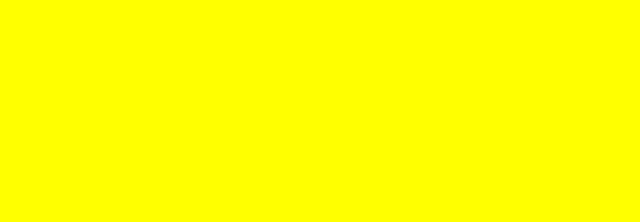
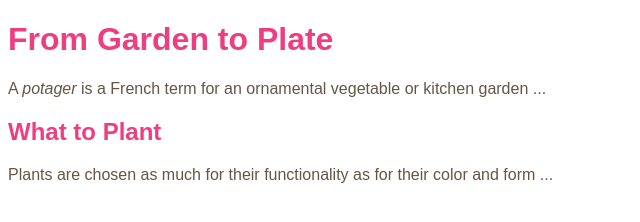
Before and after one commit to erenyalciin/html-css, a plain HTML site: page Part01/Index.html in a window 1280 px wide. Shown: the whole page, without its empty margins (0-640 px from the left). Drawn offline with Linux system fonts and the light colour scheme.

Commit message:
Introducing CSS

```diff
--- a/Part01/Index.html
+++ b/Part01/Index.html
@@ -1,17 +1,32 @@
 <!DOCTYPE html>
-<html lang="en">
+<html>
 <head>
-    <meta charset="UTF-8">
-    <meta http-equiv="X-UA-Compatible" content="IE=edge">
-    <meta name="viewport" content="width=device-width, initial-scale=1.0">
-    <title>Document</title>
+    <meta charset='utf-8'>
+    <meta http-equiv='X-UA-Compatible' content='IE=edge'>
+    <title>The Cotton Garden</title>
+    <meta name='viewport' content='width=device-width, initial-scale=1'>
+    <link rel='stylesheet' type='text/css' media='screen' href='main.css'>
+    <script src='main.js'></script>
+
 </head>
-<body>
-    <style>
-    body{
-        background-color: yellow;
-    }
+    <body>
+        <style>
+            body {
+                font-family: Arial, Verdana, sans-serif;}
+            h1, h2 {
+                color: #ee3e80;}
+            p {
+                color: #665544;}
 
-    </style>
-</body>
+
+
+
+        </style>
+        <h1>From Garden to Plate </h1>
+        <p>A <i>potager</i> is a French term for an ornamental
+        vegetable or kitchen garden ...  </p>
+        <h2>What to Plant</h2>
+        <p>Plants are chosen as much for their functionality
+        as for their color and form ... </p>
+    </body>
 </html>
```
